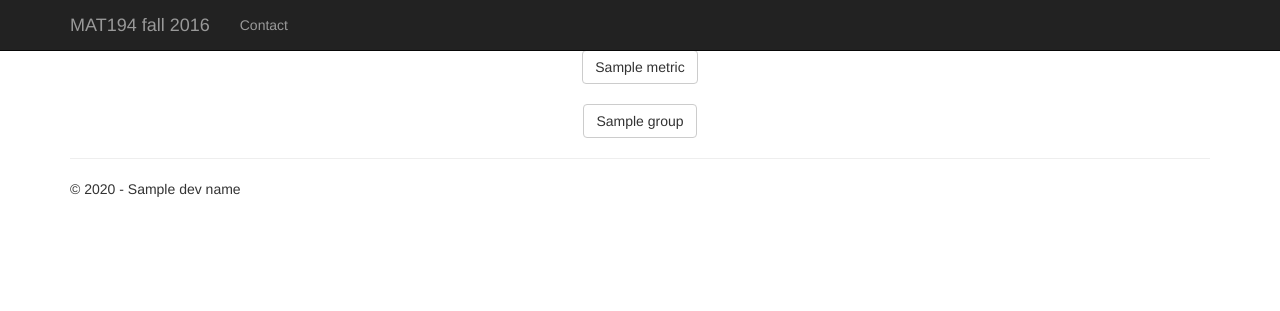
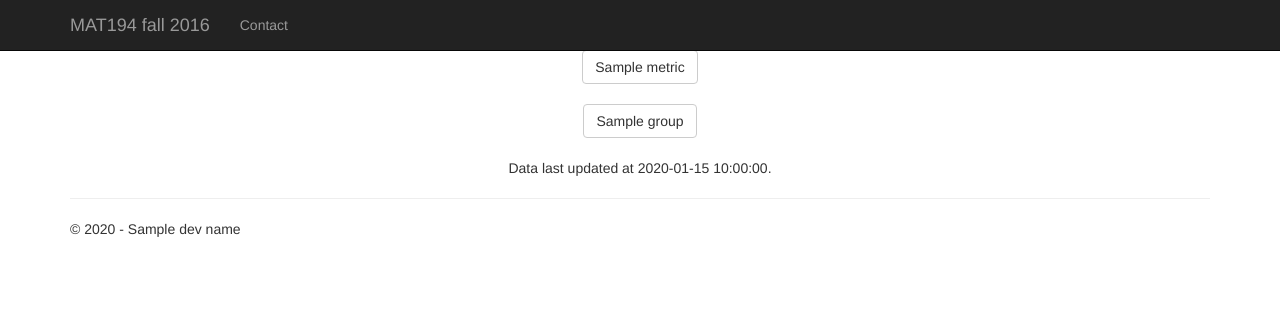
Before and after one commit to yumichael/BlackboardLearn-statsview, a Flask app: template blackboard/templates/index.html in a window 1280 px wide. Shown: the top 311 px of the page. Run offline with Flask 2, Linux system fonts and the light colour scheme; the template is opened without the code that fills it: most values are stand-ins (such as "Sample title", 1, 10 or a date in 2020); parts of the project's set-up code (start-up, migrations or seed data) failed here and were passed over; some libraries are stand-ins or nearby versions.

Commit message:
add time updated info

```diff
--- a/blackboard/templates/index.html
+++ b/blackboard/templates/index.html
@@ -31,6 +31,12 @@
         </div>
     </div>
 </div>
+<br />
+<div class="text-center">
+    <p>
+        Data last updated at {{ timestamp }}.
+    </p>
+</div>
 
 
 {% endblock %}
```
